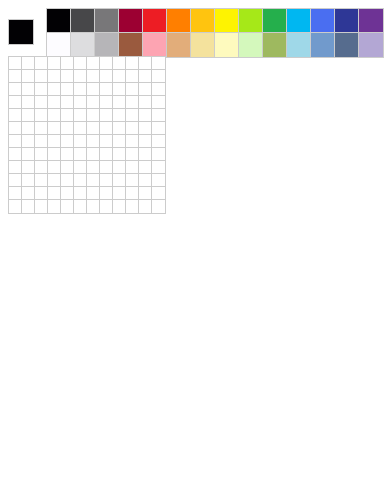
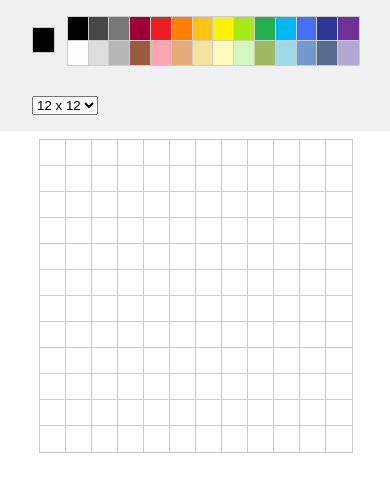
Before and after one commit to anajalvarenga/pixel-art, a Vue app: page / in a window 390 px wide. Shown: the top 492 px of the page. Built offline with nearby package versions, Linux system fonts and the light colour scheme.

Commit message:
feat: dynamic grid size and responsive

```diff
--- a/src/App.vue
+++ b/src/App.vue
@@ -1,20 +1,28 @@
 <template>
-  <TheColorPalette />
-  <TheTable />
+  <header>
+    <TheColorPalette />
+    <TheGridSelector v-model.number="selectedGrid" />
+  </header>
+  <section class="full-table">
+    <TheTable :size="selectedGrid" />
+  </section>
 </template>
 
 <script>
 import TheTable from './components/table-art/TheTable.vue';
 import TheColorPalette from './components/color-palette/TheColorPalette.vue';
+import TheGridSelector from './components/grid-selector/TheGridSelector.vue';
 
 export default {
   components: {
     TheTable,
-    TheColorPalette
+    TheColorPalette,
+    TheGridSelector
   },
   data() {
     return {
-      paintColor: '#020104'
+      paintColor: '#020104',
+      selectedGrid: 12
     };
   },
   provide() {
@@ -33,3 +41,25 @@
   },
 }
 </script>
+
+<style>
+body {
+  margin: 0;
+}
+
+header {
+  display: flex;
+  justify-content: start;
+  align-items: center;
+  flex-wrap: wrap;
+  gap: 32px;
+  background-color: #eef0f2;
+  padding: 16px 32px;
+  margin-bottom: 8px;
+}
+
+.full-table {
+  display: flex;
+  justify-content: center;
+}
+</style>
--- a/src/components/color-palette/TheColorPalette.vue
+++ b/src/components/color-palette/TheColorPalette.vue
@@ -46,6 +46,7 @@
     display: flex;
     align-items: center;
     gap: 12px;
+    max-width: -webkit-fill-available;
 }
 
 .square-selected-color {
--- /dev/null
+++ b/src/components/grid-selector/TheGridSelector.vue
@@ -0,0 +1,17 @@
+<template>
+    <select
+        :value="modelValue"
+        @input="$emit('update:modelValue', $event.target.value)"
+    >
+        <option value="12">12 x 12</option>
+        <option value="24">24 x 24</option>
+        <option value="36">36 x 36</option>
+    </select>
+</template>
+
+<script>
+export default {
+    props: ['modelValue'],
+    emits: ['update:modelValue'],
+}
+</script>
--- a/src/components/table-art/TheTable.vue
+++ b/src/components/table-art/TheTable.vue
@@ -1,8 +1,5 @@
 <template>
-    <BaseGrid :size="size" :style="{
-        width: '40vw',
-        height: '40vw'
-    }">
+    <BaseGrid :size="size" class="grid">
         <SquaresTable v-for="square in size*size" :key="square"/>
     </BaseGrid>
 </template>
@@ -11,13 +8,23 @@
 import SquaresTable from './SquaresTable.vue';
 
 export default {
+    props: ['size'],
     components: {
         SquaresTable
     },
-    data() {
-        return {
-            size: 12
-        };
-    }
 }
 </script>
+
+<style scoped>
+.grid {
+    width: 40vw;
+    height: 40vw
+}
+
+@media (max-width: 600px) {
+    .grid {
+    width: 80vw;
+    height: 80vw
+}
+}
+</style>
```
